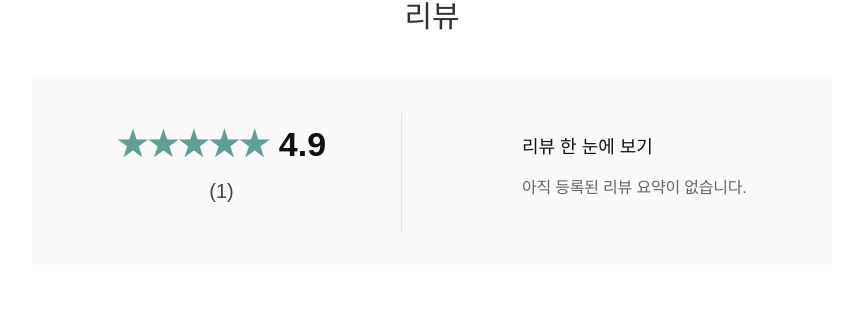
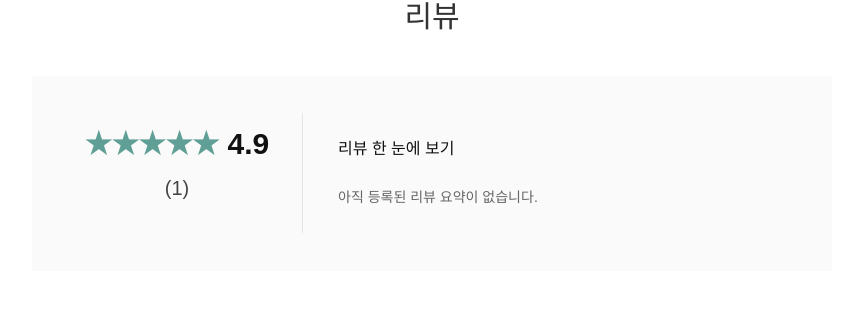
Before and after one commit to jungsk9134-dotcom/my-website, a React (Vite) app: page /product/101 in a window 1280 px wide. Shown: the part 2047-2368 px from the top of the page, without its empty margins (208-1071 px from the left). Built offline with nearby package versions, Linux system fonts and the light colour scheme; a web font is replaced by a local one.

Commit message:
상세페이지 부분의 리뷰 영역 사이즈 업데이트

```diff
--- a/src/pages/ProductDetail.css
+++ b/src/pages/ProductDetail.css
@@ -422,8 +422,7 @@
   width: 100%;
   min-height: 195px;
   background: #fafafa;
-  display: grid;
-  grid-template-columns: 360px 1fr;
+  display: flex;
   align-items: center;
   padding: 0 70px;
   box-sizing: border-box;
@@ -432,21 +431,24 @@
 
 /* 별점 영역 */
 .review-score-box {
-  width: 100%;
-  height: 120px;
-  text-align: center;
-  border-right: 1px solid #e5e5e5;
-  transform: translateX(-60px);
-  box-sizing: border-box;
-
+  width: 230px;
   display: flex;
   flex-direction: column;
   justify-content: center;
+  align-items: center;
+  margin-left: -40px;
+}
+
+.review-divider {
+  width: 1px;
+  height: 120px;
+  background: #e5e5e5;
+  margin: 0 55px 0 10px;
 }
 
 .review-score-box strong {
   color: #5f9f95;
-  font-size: 34px;
+  font-size: 30px;
   font-weight: 600;
 }
 
@@ -460,27 +462,28 @@
   color: #444;
 }
 
-/* 리뷰 한 눈에 보기 텍스트 */
 .review-text-box {
-  padding-left: 60px;
-  text-align: left;
-  transform: translateY(-10px);
+  flex: 1;
+  display: flex;
+  flex-direction: column;
+  justify-content: center;
+  transform: translateY(-5px);
+  margin-left: -20px;
 }
 
 .review-text-box h4 {
-  font-size: 18px;
+  font-size: 16px;
   margin-bottom: 14px;
   font-weight: 500;
   color: #111;
+  margin-bottom: 14px;
 }
 
 .review-text-box p {
-  font-size: 16px;
-  line-height: 1.7;
-  letter-spacing: -0.2px;
+  font-size: 14px;
+  line-height: 1.5;
   color: #666;
-  text-align: left;
-  max-width: 850px;
+  max-width: 420px;
 }
 
 /* 리뷰 리스트 */
--- a/src/pages/ProductDetail.jsx
+++ b/src/pages/ProductDetail.jsx
@@ -312,17 +312,14 @@ function ProductDetail({ onAddCart }) {
           )}
         </div>
       </section>
-
-      {/* 리뷰 탭 */}
       <section className="review-area" ref={reviewRef}>
         <h3>리뷰</h3>
-
         <div className="review-summary new-review-summary">
           <div className="review-score-box">
             <strong>★★★★★ <span>{product.rating || '4.9'}</span></strong>
             <p>({reviews.length})</p>
           </div>
-
+          <div className="review-divider"></div>
           <div className="review-text-box">
             <h4>리뷰 한 눈에 보기</h4>
             <p>
```
